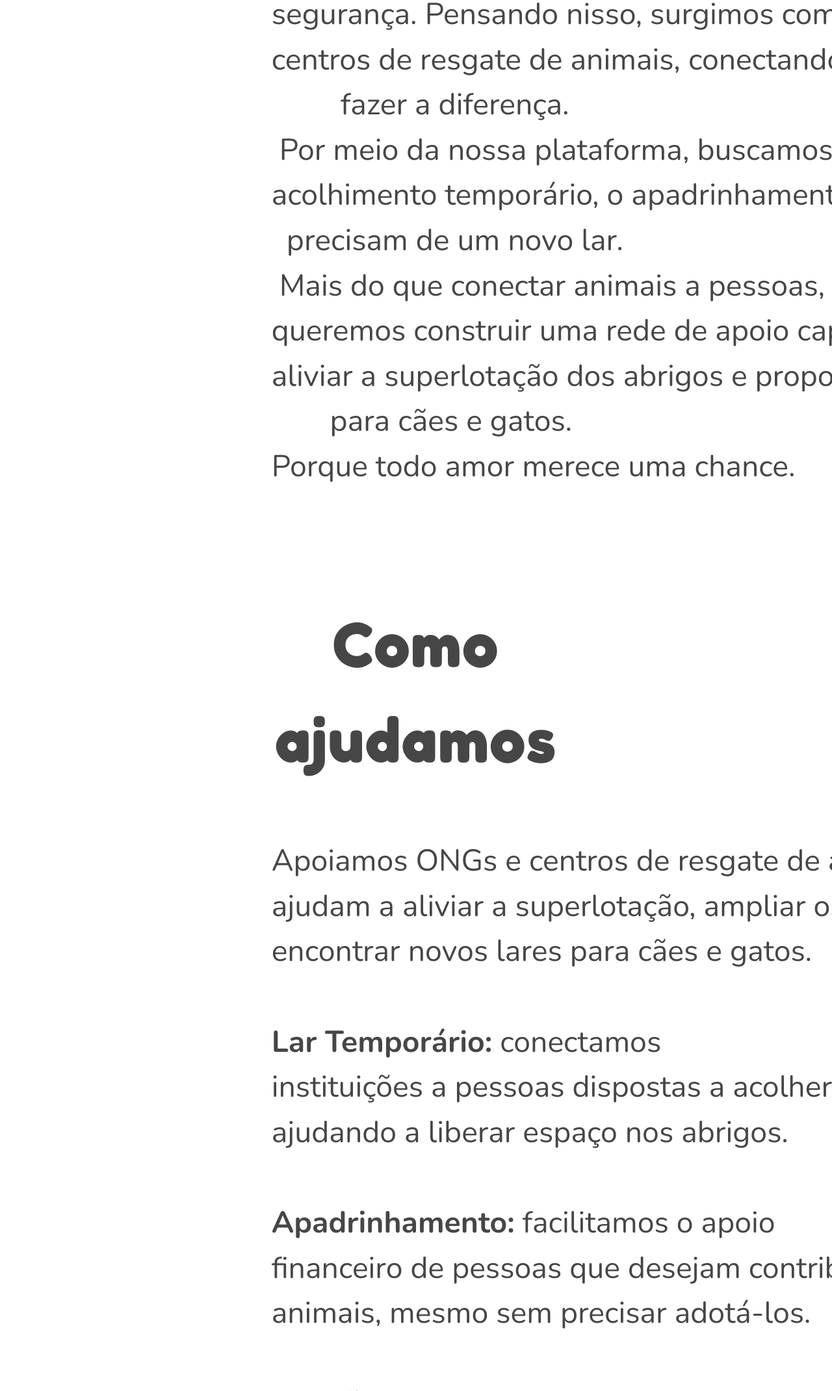
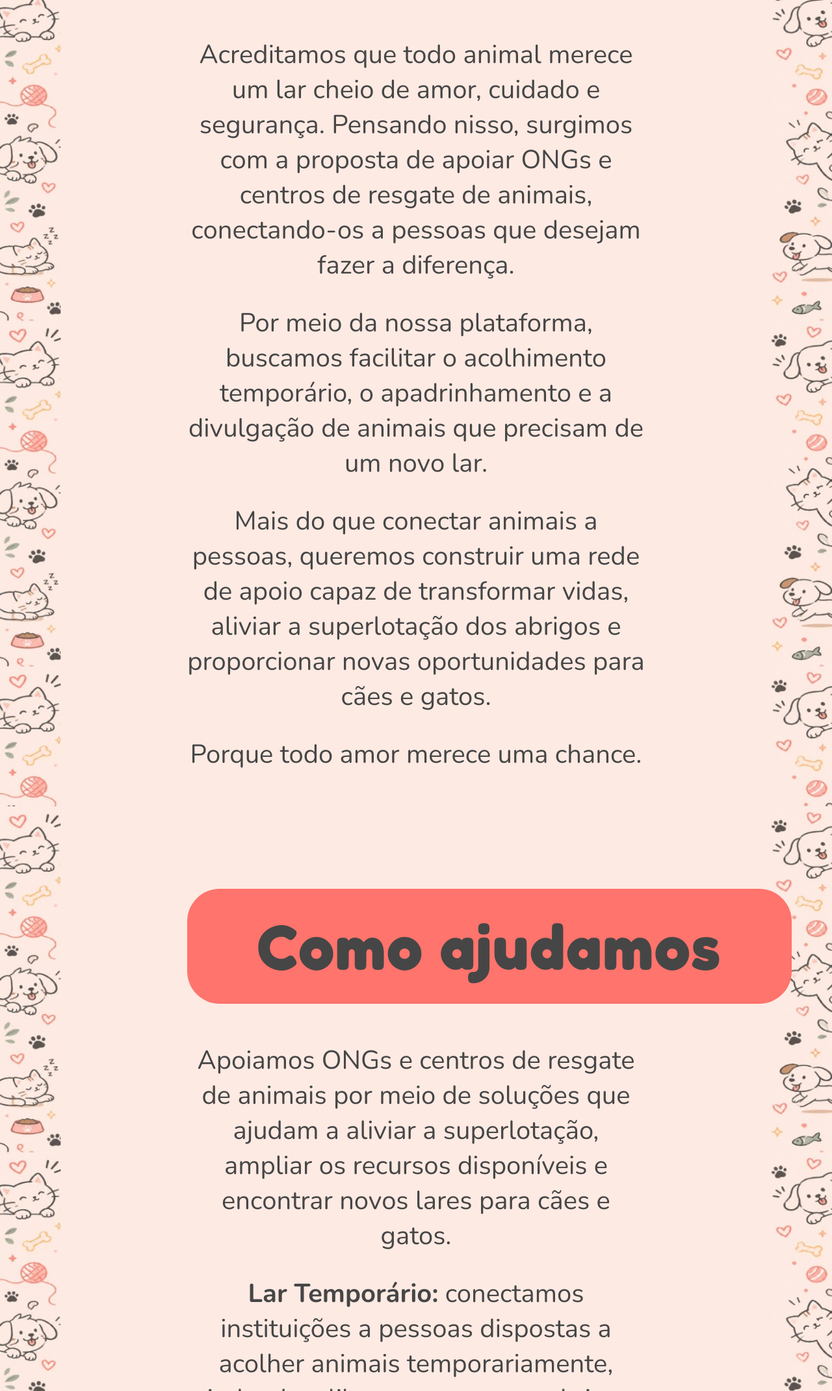
Before and after one commit to codebyisaque/patinhasLar, a plain HTML site: page pages/sobreNos.html in a window 1280 px wide. Shown: the part 1319-3460 px from the top of the page at 65% size. Drawn offline with nearby package versions, Linux system fonts and the light colour scheme.

Commit message:
atualizaçaõsobrenos

```diff
--- a/css/SobreNos.css
+++ b/css/SobreNos.css
@@ -14,7 +14,13 @@ html, body {
     height: auto;
     min-height: 100%;
     overflow-y: auto;
-    background: url();
+}
+body {
+ background: url(../assets/img/laterais_site_pets_corrigida.png);
+ background-repeat: repeat-y;
+background-position: center top;
+background-size: 100% auto;
+
 }
 
 .texto {
@@ -26,13 +32,27 @@ html, body {
     font-weight: 400;
 }
 
-.texto pre {
-    margin-bottom: 35px;
+.caixa{
+    background-color: #FF746C;
+    width: 900px;
+    padding: 15px;
+    border-radius: 50px;
+    text-align: center;
+    margin: 180px  auto 60px auto;
+
+}
+
+.caixa2{
+    background-color: #FF746C;
+    width: 1000px;
+    padding: 15px;
+    border-radius: 50px;
+    text-align: center;
+    margin: 180px  auto 60px auto;
+
 }
 
 .titulinho{
-margin-bottom:20px;
-padding:50px;
 font-family: 'Fredoka', sans-serif;
 font-size:  6.1rem;
 letter-spacing: 2px;
@@ -42,13 +62,20 @@ text-align: center;
 }
 
  .textinho{
-font-family: 'Nunito', sans-serif;
-text-align: center;
+    width: 100%;
+    max-width: 1100px;
+    margin: 0 auto;
+    font-family: 'Nunito', sans-serif;
+    font-size: 40px;
+    font-weight: 400;
+    line-height: 1.35;
+    text-align: center;
 color: #464646;
-padding:10px;
-font-size: 2.9rem;
  }
 
+p{
+    margin-bottom: 35px;
+}
 
 header{ /*imagem gato provisorio*/
     background: url(../assets/img/unsplash_3Ex793Z3Vx0.svg);
--- a/pages/sobreNos.html
+++ b/pages/sobreNos.html
@@ -15,59 +15,60 @@
 
     <search>
       <div class="texto">
-        <h1  class="titulinho">Sobre nós</h1>
-        <pre class="textinho">
+       <div class="caixa"> <h1  class="titulinho">Sobre nós</h1></div>
+       <div  class="textinho">
+        <p>
           Acreditamos que todo animal merece um lar cheio de amor, cuidado e
           segurança. Pensando nisso, surgimos com a proposta de apoiar ONGs e
           centros de resgate de animais, conectando-os a pessoas que desejam
-          fazer a diferença.
-           Por meio da nossa plataforma, buscamos facilitar o
+          fazer a diferença.</p>
+           <p > Por meio da nossa plataforma, buscamos facilitar o
           acolhimento temporário, o apadrinhamento e a divulgação de animais que
-          precisam de um novo lar.
-           Mais do que conectar animais a pessoas,
+          precisam de um novo lar.</p>
+           <p> Mais do que conectar animais a pessoas,
           queremos construir uma rede de apoio capaz de transformar vidas,
           aliviar a superlotação dos abrigos e proporcionar novas oportunidades
-          para cães e gatos.
-          Porque todo amor merece uma chance.
-        </pre>
+          para cães e gatos. </p>
+          <p> Porque todo amor merece uma chance.
+        </p>
+        </div>
       </div>
     </search>
 
     <section>
       <div class="texto">
-        <h2 class="titulinho">Como ajudamos</h2>
-        <pre class="textinho">
+       <div class="caixa"> <h2 class="titulinho">Como ajudamos</h2> </div>
+       <div class="textinho">
+        <p >
           Apoiamos ONGs e centros de resgate de animais por meio de soluções que
           ajudam a aliviar a superlotação, ampliar os recursos disponíveis e
-          encontrar novos lares para cães e gatos.
+          encontrar novos lares para cães e gatos.</p>
 
-          <strong class="destaque">Lar Temporário:</strong> conectamos
+         </p>  <strong class="destaque">Lar Temporário:</strong> conectamos
           instituições a pessoas dispostas a acolher animais temporariamente,
-          ajudando a liberar espaço nos abrigos.
+          ajudando a liberar espaço nos abrigos.</p>
 
-          <strong class="destaque">Apadrinhamento:</strong> facilitamos o apoio
+          </p> <strong class="destaque">Apadrinhamento:</strong> facilitamos o apoio
           financeiro de pessoas que desejam contribuir para os cuidados dos
-          animais, mesmo sem precisar adotá-los.
+          animais, mesmo sem precisar adotá-los.</p>
 
-          <strong class="destaque">Adoção:</strong> ajudamos a divulgar animais
+         <p> <strong class="destaque">Adoção:</strong> ajudamos a divulgar animais
           que procuram um lar definitivo, aproximando-os de pessoas interessadas
           em adotar.
-        </pre>
-
-        <div class="botão">
-          <button><a href="">Faça parte</a></button>
+        </p>
         </div>
       </div>
     </section>
 
     <section>
       <div class="texto">
-        <h2  class="titulinho">Parceiros</h2>
-        <p p class="textinho">
+       <div class="caixa"> <h2  class="titulinho">Parceiros</h2></div>
+       <div  class="textinho">
+        <p>
           Conheça nossos parceiros, que se unem a nós para transformar vidas e
           proporcionar um futuro melhor aos
         </p>
-
+     </div>
       <div>
         <button><a href="">Conheça</a></button>
       </div>
@@ -76,11 +77,13 @@
 
     <section class="quadrados-rosa">
       <div>
-        <h2  class="titulinho">Como nos contatar</h2>
-        <p class="textinho">
+       <div class="caixa2"> <h2  class="titulinho">Como nos contatar</h2> </div>
+       <div class="textinho">
+        <p >
           Estamos aqui para ajudar! Confira abaixo como entrar em contato
           conosco de acordo com sua necessidade.
         </p>
+        </div>
         <div class="rosa">
           <p class="branco">
             <strong class="numero">Problemas com o site </strong>
```
Also changed, not shown: assets/img/laterais_site_pets_corrigida.png (added).
